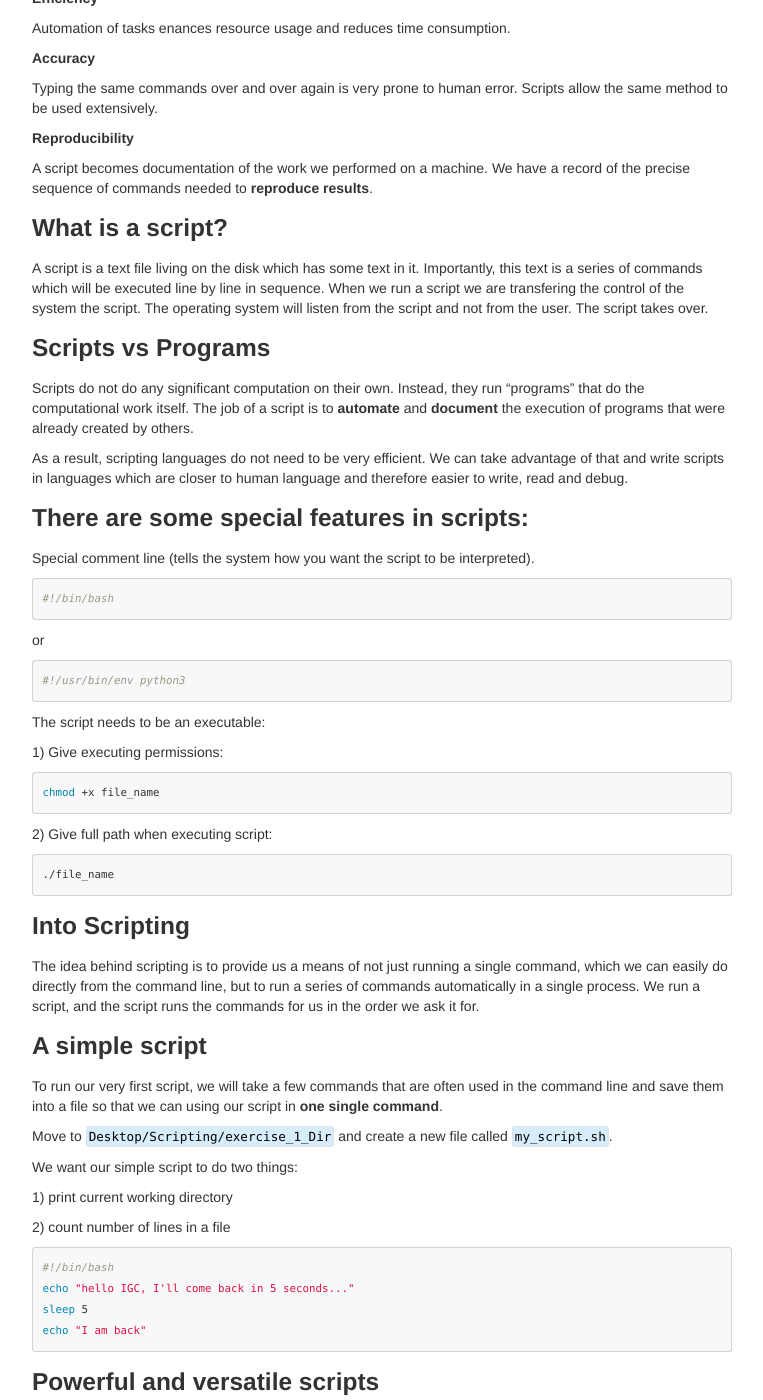
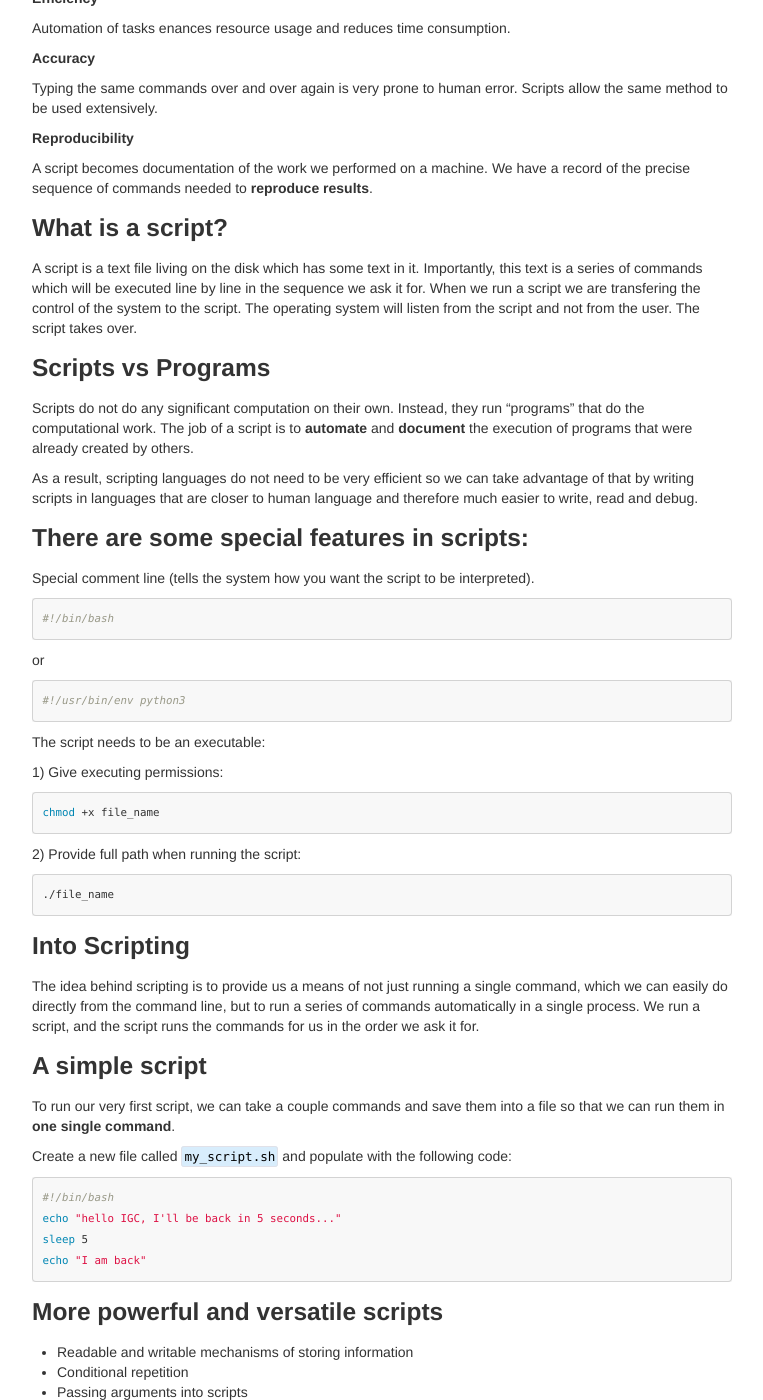
Before and after one commit to GTPB/IBB21, a Jekyll site: the page built from pages/Introduction.md, in a window 1280 px wide and 1400 px high, scrolled down 722 px. Shown: the whole window, without its empty margins (258-1021 px from the left). Built offline with Jekyll 4.4.1, drawn with Linux system fonts in a browser that asks for light colours; our own code applies the rules of GitHub Pages for plain Markdown files; some of the changed text lies outside the part shown.

Commit message:
changed into

````diff
--- a/pages/Introduction.md
+++ b/pages/Introduction.md
@@ -18,13 +18,13 @@ A script becomes documentation of the work we performed on a machine. We have a
 
 ### What is a script?
 
-A script is a text file living on the disk which has some text in it. Importantly, this text is a series of commands which will be executed line by line in sequence. When we run a script we are transfering the control of the system the script. The operating system will listen from the script and not from the user. The script takes over.
+A script is a text file living on the disk which has some text in it. Importantly, this text is a series of commands which will be executed line by line in the sequence we ask it for. When we run a script we are transfering the control of the system to the script. The operating system will listen from the script and not from the user. The script takes over.
 
 ### Scripts vs Programs
 
-Scripts do not do any significant computation on their own. Instead, they run "programs" that do the computational work itself. The job of a script is to **automate** and **document** the execution of programs that were already created by others.
+Scripts do not do any significant computation on their own. Instead, they run "programs" that do the computational work. The job of a script is to **automate** and **document** the execution of programs that were already created by others.
 
-As a result, scripting languages do not need to be very efficient. We can take advantage of that and write scripts in languages which are closer to human language and therefore easier to write, read and debug.
+As a result, scripting languages do not need to be very efficient so we can take advantage of that by writing scripts in languages that are closer to human language and therefore much easier to write, read and debug.
 
 
 ### There are some special features in scripts:
@@ -45,7 +45,7 @@ The script needs to be an executable:
 chmod +x file_name
 ```
 
-2) Give full path when executing script:
+2) Provide full path when running the script:
 ```bash
 ./file_name
 ```
@@ -55,36 +55,30 @@ The idea behind scripting is to provide us a means of not just running a single
 
 ### A simple script
 
-To run our very first script, we will take a few commands that are often used in the command line and save them into a file so that we can using our script in **one single command**.
+To run our very first script, we can take a couple commands and save them into a file so that we can run them in **one single command**.
 
-Move to `Desktop/Scripting/exercise_1_Dir` and create a new file called `my_script.sh`.
-
-We want our simple script to do two things:
-
-1) print current working directory
-
-2) count number of lines in a file
+Create a new file called `my_script.sh` and populate with the following code:
 
 ```bash
 #!/bin/bash
-echo "hello IGC, I'll come back in 5 seconds..."
+echo "hello IGC, I'll be back in 5 seconds..."
 sleep 5
 echo "I am back"
 ```
 
-### Powerful and versatile scripts
+### More powerful and versatile scripts
 
 * Readable and writable mechanisms of storing information
 * Conditional repetition
 * Passing arguments into scripts
 
-BASH and Python allow us to perform conditional repetition, both have readable and writable mechanisms of storage and have ways of passing arguments ro scripts.
+BASH and Python allow us to perform conditional repetition, have readable and writable mechanisms of storage and have ways of passing arguments ro scripts.
 
 ### Variables
 
 Variables are a way of storing information within our programme. This information can be retrieved during the programme execution.
 
-bash and pyhthon have very simple ways of storing and retrieving info from variables.
+bash and python have very simple ways of storing and retrieving info to/from variables.
 
 ```bash
 #!/bin/bash
@@ -137,7 +128,7 @@ Write a script to retrieve a set of insulin protein sequences from uniPROT and u
    * Use a for loop to download fasta files associated with respective uniProt entries.
    * Use `wget` to retrieve files from web servers.
    * Aggregate multiple fasta files in a single file for downstream analysis (MUSCLE input).
-   * Use generated output as input for muscle
+   * Use generated output as input for muscle.
 
 [Solution for Exercise 1](Solution_1xxx.md)
 
@@ -162,18 +153,17 @@ x_list = [4,24,3,14,5]
 print(type(x_list))
 x_list.append(9)
 x_list.sort()
-print(x_list)
 ```
 
 ### Reading files in python
 
 ```python
 #!/usr/bin/env python3
-FILE = open("one.fa","r")
+FILE_X = open("one.fa","r")
 
-# .read()
-# .readlines()
-# .readline()
+# FILE_X.read()
+# FILE_X.readlines()
+# FILE_X.readline()
 
 for line in FILE:
     print(line)
@@ -224,7 +214,7 @@ for element in header:
 ## Exercise 2
 
 GC content is informative in several ways. Higher GC content levels indicate a relatively higher melting temperature in molecular biology. Also, DNA sequences that encode proteins tend to be found in GC-rich regions of the genome. A common task in bioinformatics is to extract contigs with a GC content percentage bellow a certain value.
-In this exercise we will write a python script that will scan fasta files and output the percentage of GC content on each contig.
+In this exercise we will write a python script that scans fasta files and output the percentage of GC content on each contig.
 
 **Intended learning outcomes:**
 * Reading and writing files
````
Also changed, not shown: other parts of pages/Introduction.md (+1 -4 lines).
